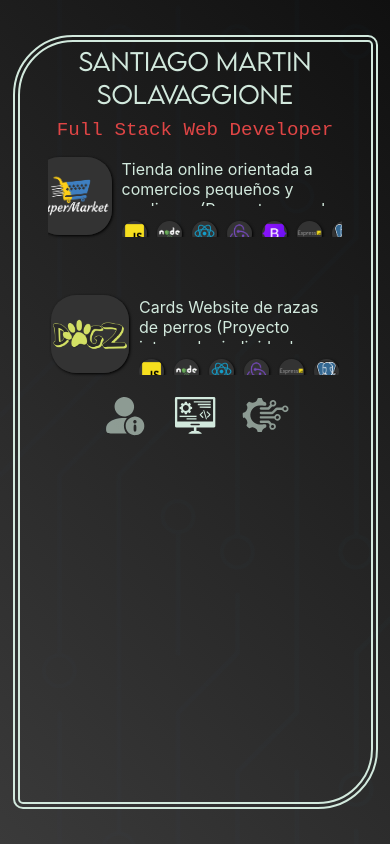
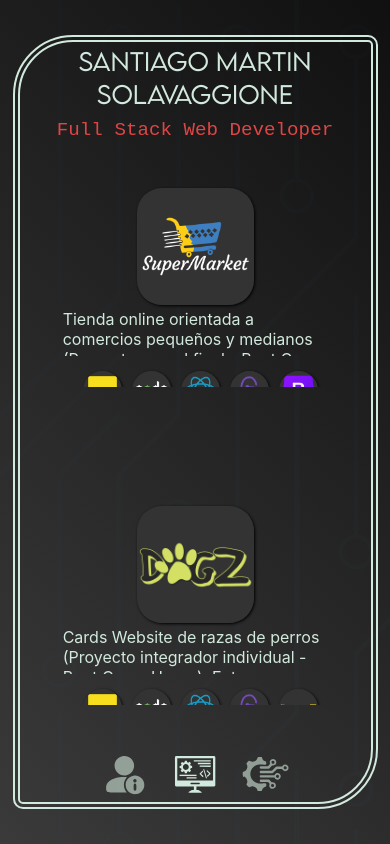
Before and after one commit to Santjagor/my-portfolio, a React (Create React App) app: page /projects in a window 390 px wide. Built offline with nearby package versions, Linux system fonts and the light colour scheme.

Commit message:
Responsive

```diff
--- a/src/App.css
+++ b/src/App.css
@@ -58,7 +58,6 @@
 @media (max-width: 530px) {
   .box {
     justify-content: start;
-    /* height: fit-content; */
   }
 
   .name {
--- a/src/components/About/About.module.css
+++ b/src/components/About/About.module.css
@@ -57,8 +57,7 @@
 
 @media (max-width: 530px) {
     .section {
-        width: 73vw;
-        height: fit-content;
+        height: 100%;
     }
 
     .container {
--- a/src/components/Projects/Projects.module.css
+++ b/src/components/Projects/Projects.module.css
@@ -66,6 +66,54 @@
     overflow: hidden;
 }
 
+@media (max-width: 530px) {
+    .section {
+        height: 100%;
+    }
+
+    .project {
+        display: flex;
+        flex-direction: column;
+        align-items: center;
+        justify-content: center;
+        height: fit-content;
+        -webkit-animation: slide-in-blurred-left 0.6s cubic-bezier(0.230, 1.000, 0.320, 1.000) both;
+        animation: slide-in-blurred-left 0.6s cubic-bezier(0.230, 1.000, 0.320, 1.000) both;
+    }
+
+    .projectImage {
+        width: 30vw;
+        border-radius: 25px;
+        box-shadow: 1px 1px 3px 0px rgb(0, 0, 0);
+        transition: all .2s ease-in-out;
+    }
+
+    .technologies {
+        height: auto;
+        display: flex;
+        flex-wrap: wrap;
+        justify-content: center;
+        align-items: end;
+        gap: 10px;
+        margin-top: 15px;
+    }
+
+    .technologyImage {
+        width: 10vw;
+        min-width: 25px;
+        border-radius: 25px;
+        box-shadow: 1px 1px 3px 0px rgb(0, 0, 0);
+        transition: all .2s ease-in-out;
+    }
+
+    .info {
+        text-align: start;
+        height: 20vw;
+        overflow: hidden;
+        margin: 0 0 0 10px;
+    }
+}
+
 @-webkit-keyframes slide-in-blurred-left {
     0% {
         -webkit-transform: translateX(-1000px);
--- a/src/components/Technologies/Technologies.module.css
+++ b/src/components/Technologies/Technologies.module.css
@@ -26,6 +26,17 @@
     scale: 1.03;
     cursor: pointer;
     border-radius: 5px;
+}
+
+@media (max-width: 530px) {
+    .section {
+        height: 100%;
+    }
+
+    .image {
+        width: 10vw;
+        min-width: 70px;
+    }
 }
 
 @-webkit-keyframes slide-in-blurred-top {
--- a/src/index.css
+++ b/src/index.css
@@ -24,3 +24,9 @@ code {
 ::-webkit-scrollbar-track {
   opacity: 0%;
 }
+
+@media (max-width: 530px) {
+  ::-webkit-scrollbar {
+    width: 0px;
+  }
+}
```
